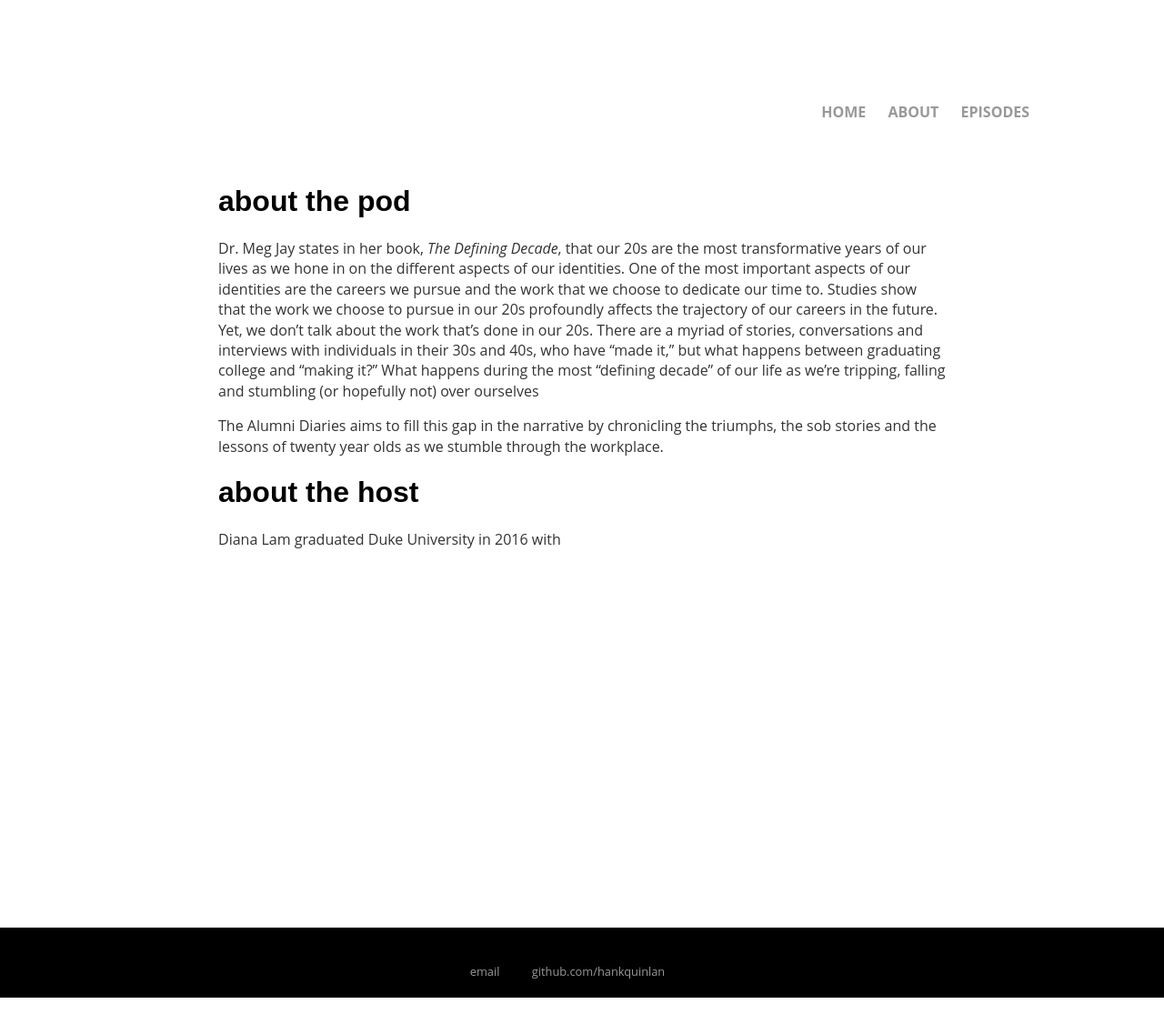
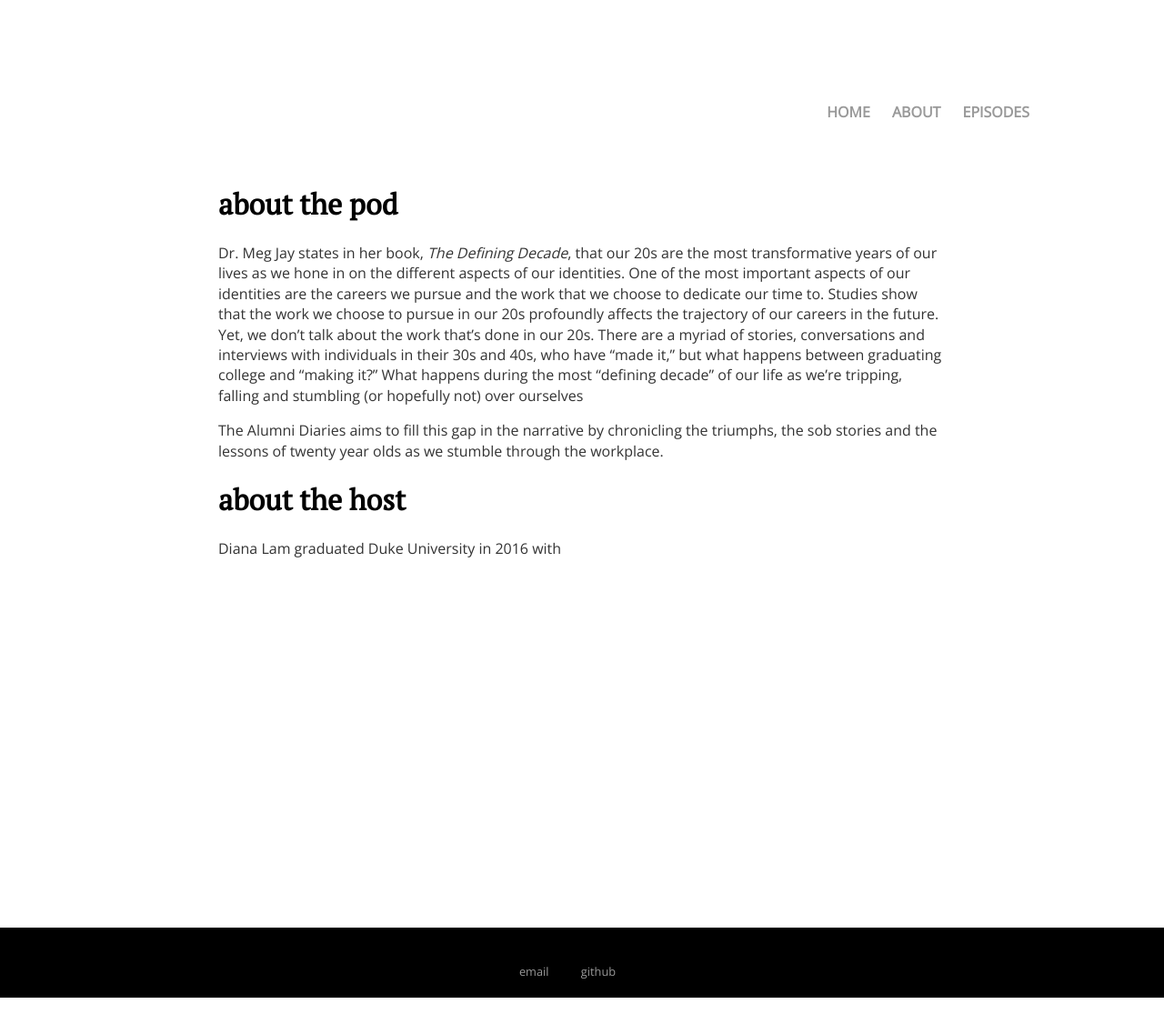
Before and after one commit to dlam58/theAlumniDiaries, a Jekyll site: the page built from about.html, in a window 1280 px wide. Shown: the whole page at 91% size. Built offline with Jekyll 4.4.1, drawn with Linux system fonts in a browser that asks for light colours.

Commit message:
changes to default
added new fonts and changed footer

```diff
--- a/_layouts/default.html
+++ b/_layouts/default.html
@@ -4,7 +4,7 @@
 			<title>{{ page.title }}</title>
 			<!-- link to main stylesheet -->
 			<link rel="stylesheet" type="text/css" href="css/main.css">
-			<link rel="stylesheet" type="text/css" href="https://fonts.googleapis.com/css?family=PT+Sans">
+			<link rel="stylesheet" type="text/css" href="https://fonts.googleapis.com/css?family=Open+Sans|PT+Serif">
 		</head>
 		<body>
 			<nav>
@@ -22,8 +22,8 @@
 
 			<footer class="site-footer">
 	    		<ul>
-	        		<li><a href="mailto:hankquinlanhub@gmail.com">email</a></li>
-	        		<li><a href="https://github.com/hankquinlan">github.com/hankquinlan</a></li>
+	        		<li><a href="mailto:dianalam157@gmail.com">email</a></li>
+	        		<li><a href="https://github.com/dlam58">github</a></li>
 			</ul>
 			</footer>
 		</body>
```
